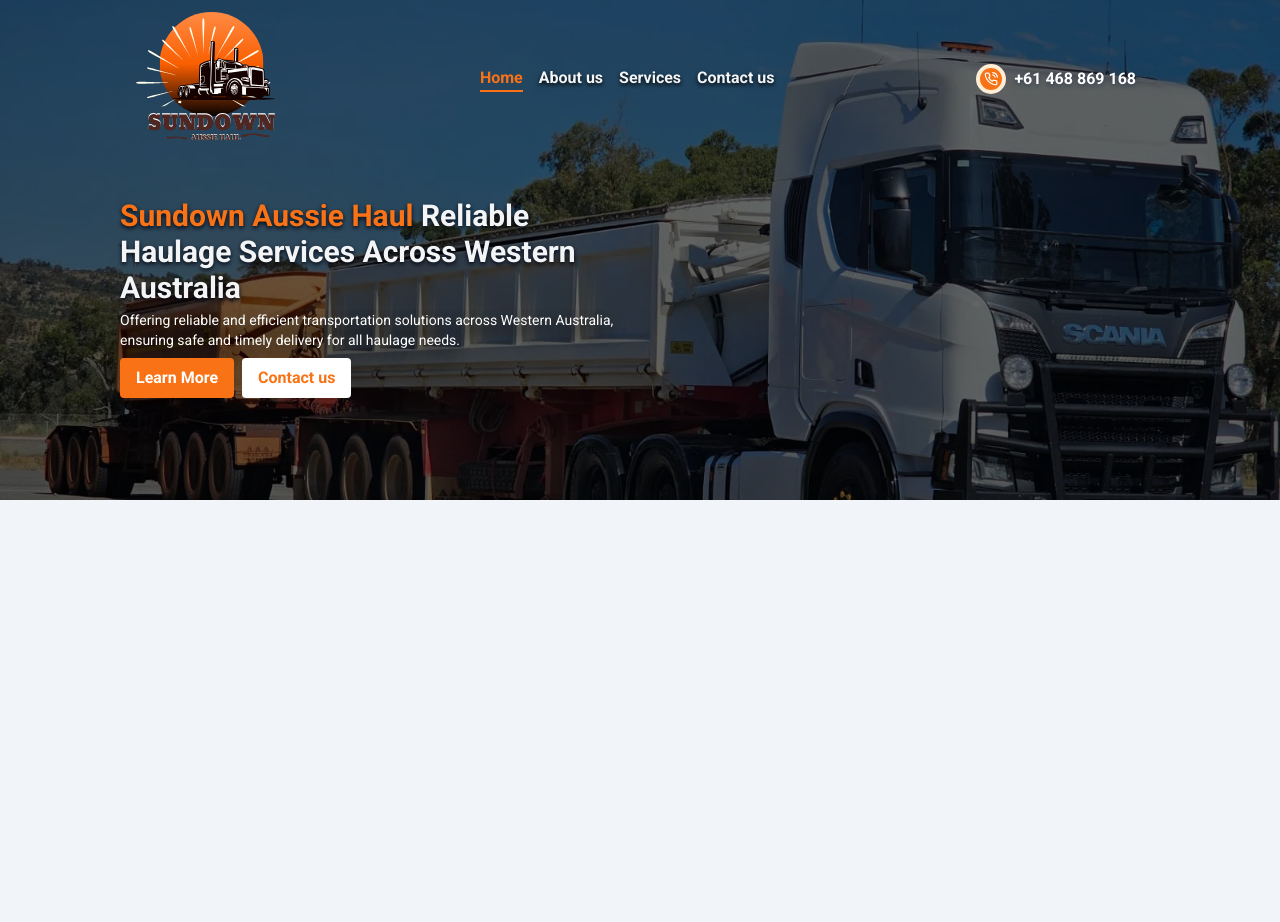
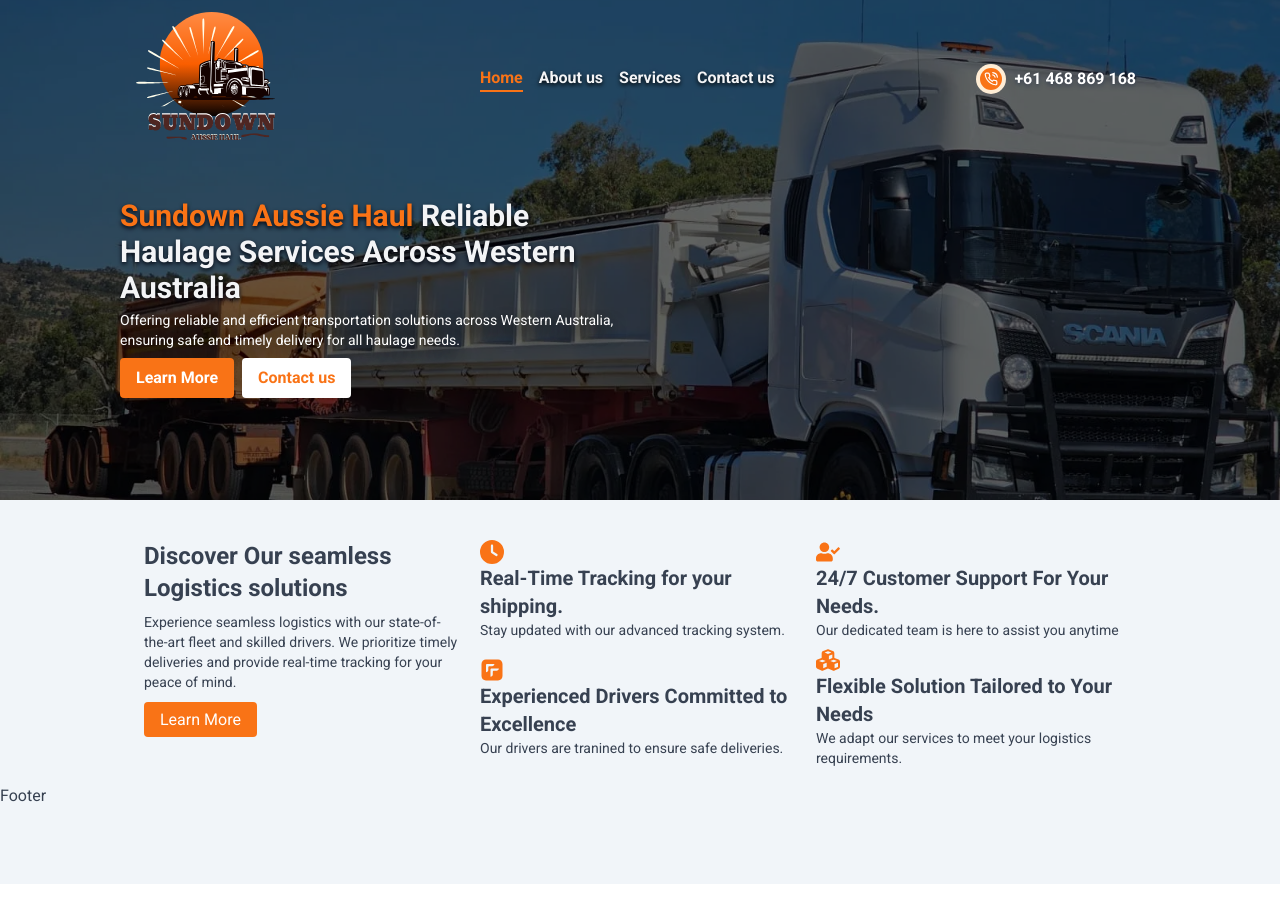
Before and after one commit to saretoduncan/SUNDOWN_AUSIE_HAUL_PTY_LTD, a React (Vite) app: page / in a window 1280 px wide. Shown: the top 922 px of the page. After the commit the page ends 884 px from the top, so only its background shows below. Built offline with nearby package versions, Linux system fonts and the light colour scheme.

Commit message:
add animation wrapper && add why choose us section

```diff
--- a/package.json
+++ b/package.json
@@ -13,6 +13,7 @@
     "react": "^18.3.1",
     "react-dom": "^18.3.1",
     "react-icons": "^5.3.0",
+    "react-intersection-observer": "^9.13.1",
     "react-router": "^7.0.1"
   },
   "devDependencies": {
--- /dev/null
+++ b/src/AnimationWrappers/AnimateToBottom.tsx
@@ -0,0 +1,23 @@
+import { useInView } from "react-intersection-observer";
+import { TWrapperType } from "../types/types";
+
+const AnimateToBottom: React.FC<TWrapperType> = ({ children }) => {
+  const { inView, ref } = useInView({
+    threshold: 0.1,
+    triggerOnce: true,
+  });
+  return (
+    <>
+      <div
+        ref={ref}
+        className={`${
+          inView ? "translate-y-0 opacity-100" : "translate-y--28 opacity-0"
+        }`}
+      >
+        {children}
+      </div>
+    </>
+  );
+};
+
+export default AnimateToBottom;
--- /dev/null
+++ b/src/AnimationWrappers/AnimateToLeft.tsx
@@ -0,0 +1,24 @@
+import React from "react";
+import { useInView } from "react-intersection-observer";
+import { TWrapperType } from "../types/types";
+
+const AnimateToLeft: React.FC<TWrapperType> = ({ children }) => {
+  const { ref, inView } = useInView({
+    triggerOnce: true,
+    threshold: 0.1,
+  });
+  return (
+    <>
+      <div
+        ref={ref}
+        className={`${
+          inView ? "translate-x-0 opacity-100" : "translate-x-12 opacity-0"
+        } transition-all duration-1000`}
+      >
+        {children}
+      </div>
+    </>
+  );
+};
+
+export default AnimateToLeft;
--- /dev/null
+++ b/src/AnimationWrappers/AnimateToRight.tsx
@@ -0,0 +1,23 @@
+import { useInView } from "react-intersection-observer";
+import { TWrapperType } from "../types/types";
+
+const AnimateToRight: React.FC<TWrapperType> = ({ children }) => {
+  const { ref, inView } = useInView({
+    triggerOnce: true,
+    threshold: 0.1,
+  });
+  return (
+    <>
+      <div
+        ref={ref}
+        className={`${
+          inView ? "translate-x-0 opacity-100" : "-translate-x-12 opacity-0"
+        } transition-all duration-1000 `}
+      >
+        {children}
+      </div>
+    </>
+  );
+};
+
+export default AnimateToRight;
--- /dev/null
+++ b/src/AnimationWrappers/AnimateToTop.tsx
@@ -0,0 +1,23 @@
+import { useInView } from "react-intersection-observer";
+import { TWrapperType } from "../types/types";
+
+const AnimateToTop: React.FC<TWrapperType> = ({ children }) => {
+  const { ref, inView } = useInView({
+    triggerOnce: true,
+    threshold: 0.1,
+  });
+  return (
+    <>
+      <div
+        ref={ref}
+        className={`${
+          inView ? "translate-y-0 opacity-100" : "translate-y-12 opacity-0"
+        } transition-all duration-1000`}
+      >
+        {children}
+      </div>
+    </>
+  );
+};
+
+export default AnimateToTop;
--- a/src/App.tsx
+++ b/src/App.tsx
@@ -8,7 +8,7 @@ function App() {
   const { isYAxisChange } = useChangeOfYAxisHook();
   return (
     <>
-      <div className="min-h-[2000px] grid text-gray-700 relative bg-slate-100">
+      <div className="min-h-screen grid text-gray-700 relative bg-slate-100">
         <div>
           <header className=" fixed  w-full z-50 ">
             <NavbarContextWrapper>
--- a/src/pages/HomePage/HeroSection.tsx
+++ b/src/pages/HomePage/HeroSection.tsx
@@ -1,3 +1,4 @@
+import AnimateToTop from "../../AnimationWrappers/AnimateToTop";
 import truck_one from "../../assets/Truck_one.webp";
 import PrimaryLinkButton from "../../components/Buttons/PrimaryLinkButton";
 import SecondaryLinkButton from "../../components/Buttons/SecondaryLinkButton";
@@ -11,6 +12,7 @@ const HeroSection = () => {
       >
         <div className="absolute top-0 bottom-0 w-full bg-black bg-opacity-60 text-gray-100 flex flex-col justify-center px-4 font-bold">
           <div className="xl:w-[1040px] xl:mx-auto 2xl:w-[1280px]">
+            <AnimateToTop>
             <div className="space-y-2 mt-24 md:max-w-md lg:max-w-lg">
               <section className="space-y-1">
                 <h1 className="text-shadow shadow-gray-950 text-2xl lg:text-3xl ">
@@ -24,6 +26,7 @@ const HeroSection = () => {
                 </p>
               </section>
               <section className="flex space-x-2">
+
                 <PrimaryLinkButton
                   linkName="Learn More"
                   url={ENavDataTitles.ABOUT_PAGE}
@@ -34,6 +37,7 @@ const HeroSection = () => {
                 />
               </section>
             </div>
+            </AnimateToTop>
           </div>
         </div>
       </div>
--- /dev/null
+++ b/src/pages/HomePage/WhyChooseUs.tsx
@@ -0,0 +1,97 @@
+import PrimaryLinkButton from "../../components/Buttons/PrimaryLinkButton";
+import { ENavDataTitles } from "../../types/types";
+import { FaClock } from "react-icons/fa6";
+import { FaUserCheck } from "react-icons/fa";
+import { FaRedRiver } from "react-icons/fa";
+import { FaCubes } from "react-icons/fa6";
+import AnimateToTop from "../../AnimationWrappers/AnimateToTop";
+import AnimateToLeft from "../../AnimationWrappers/AnimateToLeft";
+import AnimateToRight from "../../AnimationWrappers/AnimateToRight";
+
+function WhyChooseUs() {
+  return (
+    <>
+      <div className="p-4 grid gap-4 md:grid-cols-3  xl:w-[1024px] xl:mx-auto 2xl:w-[1280px]">
+        <section className="">
+          <AnimateToTop>
+            <div className="grid gap-2 ">
+              <h3 className="font-bold text-2xl">
+                Discover Our seamless Logistics solutions
+              </h3>
+              <p className="text-sm">
+                Experience seamless logistics with our state-of-the-art fleet
+                and skilled drivers. We prioritize timely deliveries and provide
+                real-time tracking for your peace of mind.
+              </p>
+              <div className="my-2">
+                <PrimaryLinkButton
+                  linkName="Learn More"
+                  url={ENavDataTitles.ABOUT_PAGE}
+                />
+              </div>
+            </div>
+          </AnimateToTop>{" "}
+        </section>
+        <section className=" grid gap-2 ">
+          <section className="overflow-x-hidden">
+            <AnimateToLeft>
+              <div className="">
+                <h3 className="text-xl font-bold">
+                  <FaClock className="text-orange-500 text-2xl  " />
+                  <span>Real-Time Tracking for your shipping.</span>
+                </h3>
+                <p className="text-sm">
+                  Stay updated with our advanced tracking system.
+                </p>
+              </div>{" "}
+            </AnimateToLeft>
+          </section>
+          <section className="overflow-x-hidden">
+            <AnimateToLeft>
+              <div className="">
+                <h3 className="text-xl font-bold">
+                  <FaRedRiver className="text-orange-500 text-2xl  " />
+                  <span>Experienced Drivers Committed to Excellence</span>
+                </h3>
+                <p className="text-sm">
+                  Our drivers are tranined to ensure safe deliveries.
+                </p>
+              </div>
+            </AnimateToLeft>
+          </section>
+        </section>
+        <section className=" grid gap-2 ">
+          <section className="overflow-x-hidden">
+            <AnimateToRight>
+              <div className="overflow-hidden">
+                {" "}
+                <h3 className="text-xl font-bold">
+                  <FaUserCheck className="text-orange-500 text-2xl  " />
+                  <span>24/7 Customer Support For Your Needs.</span>
+                </h3>
+                <p className="text-sm">
+                  Our dedicated team is here to assist you anytime
+                </p>
+              </div>
+            </AnimateToRight>
+          </section>
+          <section className="overflow-x-hidden">
+            <AnimateToRight>
+              <div>
+                <h3 className="text-xl font-bold">
+                  <FaCubes className="text-orange-500 text-2xl  " />
+                  <span>Flexible Solution Tailored to Your Needs</span>
+                </h3>
+                <p className="text-sm">
+                  We adapt our services to meet your logistics requirements.
+                </p>
+              </div>
+            </AnimateToRight>
+          </section>
+        </section>
+      </div>
+    </>
+  );
+}
+
+export default WhyChooseUs;
--- a/src/pages/HomePage/index.tsx
+++ b/src/pages/HomePage/index.tsx
@@ -1,11 +1,17 @@
 import HeroSection from "./HeroSection";
+import WhyChooseUs from "./WhyChooseUs";
 
 const HomePage = () => {
   return (
     <>
-      <section>
-        <HeroSection />
-      </section>
+      <div className="grid gap-6">
+        <section>
+          <HeroSection />
+        </section>
+        <section>
+          <WhyChooseUs />
+        </section>
+      </div>
     </>
   );
 };
--- a/src/types/types.ts
+++ b/src/types/types.ts
@@ -8,3 +8,7 @@ export const ENavDataTitles = {
   ABOUT_PAGE: "aboutPage",
   CONTACTS_PAGE: "contactPage",
 };
+
+export type TWrapperType = {
+  children: React.ReactNode;
+};
```
Also changed, not shown: 1 other file (tests, documents, lock files or other folders).
